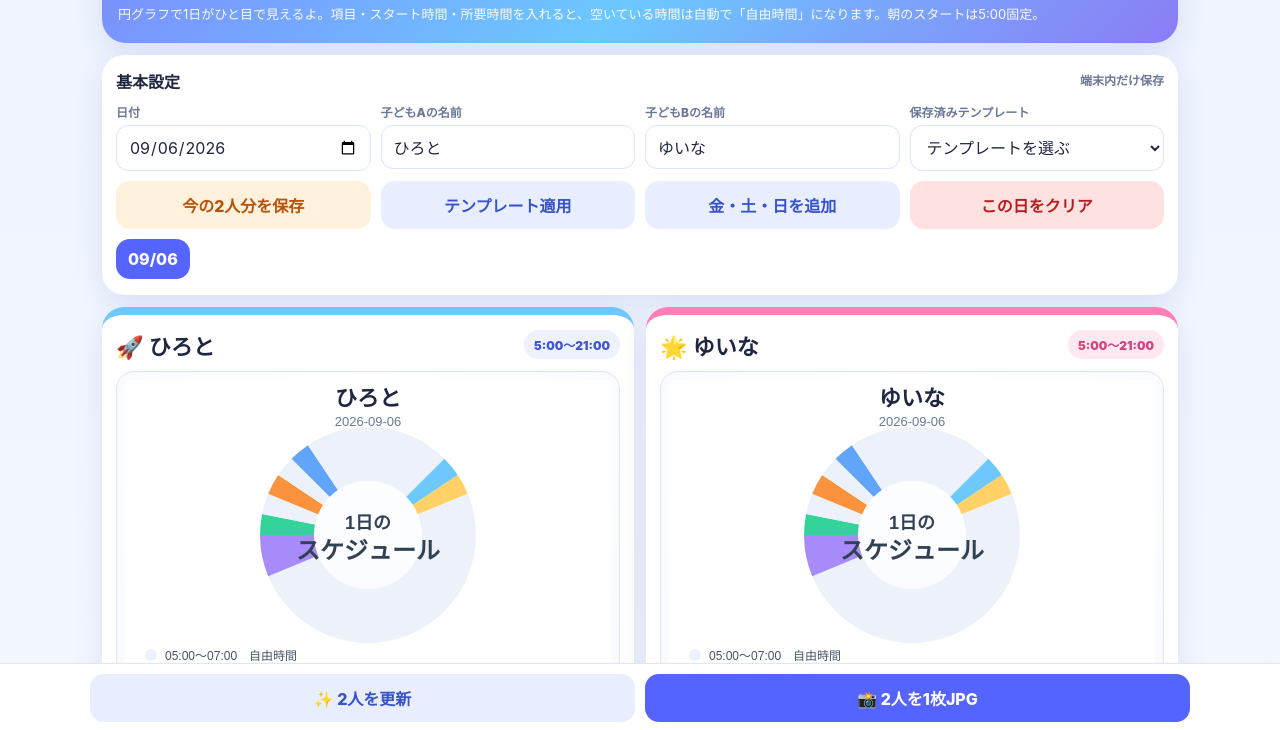
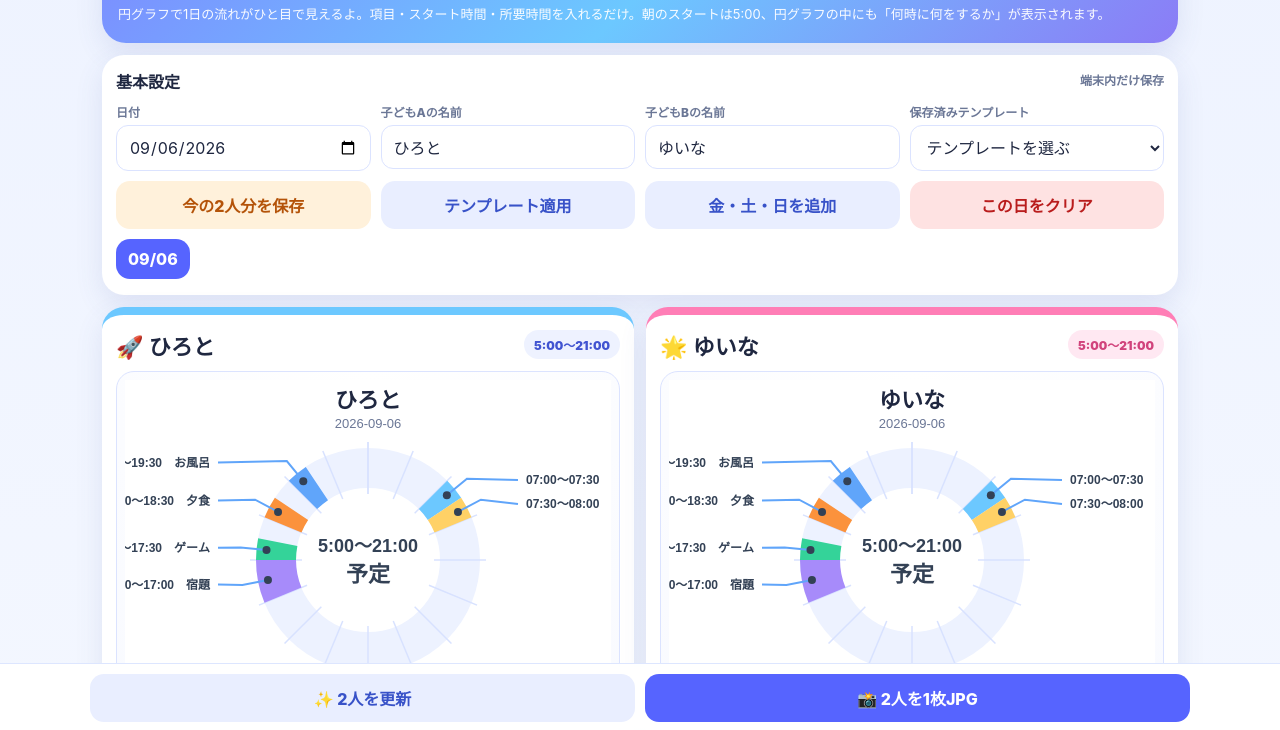
Before and after one commit to fwhh94zbww-bot/-kids-schedule, a plain HTML site: page index.html in a window 1280 px wide. Shown: the part 68-798 px from the top of the page. Drawn offline with Linux system fonts and the light colour scheme.

Commit message:
Add files via upload

```diff
--- a/index.html
+++ b/index.html
@@ -8,7 +8,6 @@
 :root{
   --bg:#f6f8ff;--card:#fff;--ink:#1f2740;--muted:#6b7796;--line:#dbe3ff;
   --pink:#ff7eb6;--sky:#6cc8ff;--mint:#6ee7b7;--yellow:#ffd166;--orange:#ff9f43;--violet:#8b7cf6;
-  --free:#edf1f9;
   --shadow:0 10px 28px rgba(73,92,168,.12);
 }
 *{box-sizing:border-box}
@@ -18,7 +17,7 @@ button{border:0;border-radius:14px;padding:12px 14px;font-weight:800;cursor:poin
 .app{max-width:1100px;margin:auto;padding:12px 12px 96px}
 .hero{background:linear-gradient(135deg,#7c8cff,#6cc8ff,#8b7cf6);color:#fff;border-radius:24px;padding:18px 16px;box-shadow:var(--shadow)}
 .hero h1{margin:0;font-size:24px}
-.hero p{margin:8px 0 0;font-size:13px;opacity:.95;line-height:1.5}
+.hero p{margin:8px 0 0;font-size:13px;opacity:.96;line-height:1.5}
 .card{background:var(--card);border-radius:22px;box-shadow:var(--shadow);padding:14px;margin-top:12px}
 .grid2,.grid3,.grid4{display:grid;gap:10px}
 .grid2{grid-template-columns:1fr 1fr}.grid3{grid-template-columns:repeat(3,1fr)}.grid4{grid-template-columns:repeat(4,1fr)}
@@ -32,7 +31,7 @@ input,select{width:100%;padding:11px 12px;border:1px solid var(--line);border-ra
 .kidHeader{display:flex;justify-content:space-between;align-items:center;gap:8px;margin-bottom:10px}
 .kidHeader h2{font-size:22px;margin:0}.badge{padding:6px 10px;border-radius:999px;font-size:12px;font-weight:900;background:#eef2ff;color:#4154d1}
 .kid.yuina .badge{background:#ffe8f2;color:#d1437c}
-.canvasWrap{background:radial-gradient(circle at 50% 0%,#ffffff 0%,#f7f9ff 100%);border:1px solid var(--line);border-radius:18px;padding:8px}
+.canvasWrap{background:radial-gradient(circle at 50% 0%,#ffffff 0%,#f7f9ff 100%);border:1px solid var(--line);border-radius:18px;padding:8px;overflow:hidden}
 .chartCanvas{width:100%;height:auto;display:block}
 .helper{font-size:12px;color:var(--muted);line-height:1.5}
 .rows{border:1px solid var(--line);border-radius:16px;overflow:hidden;margin-top:8px}
@@ -59,7 +58,7 @@ input,select{width:100%;padding:11px 12px;border:1px solid var(--line);border-ra
 <div class="app">
   <div class="hero">
     <h1>🌈 わくわく こどもスケジュール</h1>
-    <p>円グラフで1日がひと目で見えるよ。項目・スタート時間・所要時間を入れると、空いている時間は自動で「自由時間」になります。朝のスタートは5:00固定。</p>
+    <p>円グラフで1日の流れがひと目で見えるよ。項目・スタート時間・所要時間を入れるだけ。朝のスタートは5:00、円グラフの中にも「何時に何をするか」が表示されます。</p>
   </div>
 
   <div class="card">
@@ -99,12 +98,12 @@ input,select{width:100%;padding:11px 12px;border:1px solid var(--line);border-ra
 'use strict';
 const START_MIN = 5*60;
 const END_MIN = 21*60;
-const ACTIONS = ['起床','学校','朝食','宿題','勉強','ゲーム','遊ぶ','友達と遊ぶ','散歩','お出かけ','昼食','おやつ','夕食','お風呂','明日の準備','歯みがき','読書','お手伝い','習い事','就寝','自由時間','自由記載'];
+const ACTIONS = ['起床','学校','朝食','宿題','勉強','ゲーム','遊ぶ','友達と遊ぶ','散歩','お出かけ','昼食','おやつ','夕食','お風呂','明日の準備','歯みがき','読書','お手伝い','習い事','就寝','自由記載'];
 const COLORS = {
   '起床':'#6cc8ff','学校':'#8b7cf6','朝食':'#ffd166','宿題':'#a78bfa','勉強':'#7c8cff','ゲーム':'#34d399',
   '遊ぶ':'#ff9f43','友達と遊ぶ':'#ff7eb6','散歩':'#5eead4','お出かけ':'#f97316','昼食':'#fbbf24','おやつ':'#f472b6',
   '夕食':'#fb923c','お風呂':'#60a5fa','明日の準備':'#22c55e','歯みがき':'#93c5fd','読書':'#c084fc','お手伝い':'#4ade80',
-  '習い事':'#818cf8','就寝':'#64748b','自由時間':'#edf1f9','自由記載':'#94a3b8'
+  '習い事':'#818cf8','就寝':'#64748b','自由記載':'#94a3b8'
 };
 let state = { names:['ひろと','ゆいな'], activeDate:'', days:{}, templates:[] };
 
@@ -123,6 +122,7 @@ function durationOptions(current){const vals=[0.5,1,1.5,2,2.5,3,3.5,4];return va
 function timeOptions(current){return times().map(t=>`<option ${t===current?'selected':''}>${t}</option>`).join('')}
 function actionOptions(current){return ACTIONS.map(a=>`<option ${a===current?'selected':''}>${a}</option>`).join('')}
 function colorFor(label){return COLORS[label] || '#94a3b8'}
+function roundRect(ctx,x,y,w,h,r,fill){ctx.beginPath(); if(ctx.roundRect){ctx.roundRect(x,y,w,h,r);} else {ctx.rect(x,y,w,h);} ctx.fillStyle=fill; ctx.fill();}
 
 function defaultRows(){
   return [
@@ -154,46 +154,87 @@ function normalizeRows(rows){
   for(let i=1;i<items.length;i++){
     if(items[i].start < items[i-1].end){warnings.push(`${minToTime(items[i].start)} の「${items[i].label}」が前の予定と重なっています。`)}
   }
-
-  let segs=[]; let cur=START_MIN;
-  items.forEach(it=>{
-    if(it.start>cur){segs.push({label:'自由時間',action:'自由時間',start:cur,end:it.start,color:colorFor('自由時間')});}
-    const s=Math.max(cur,it.start);
-    if(it.end>s){segs.push({label:it.label,action:it.action,start:s,end:it.end,color:colorFor(it.action)});cur=it.end;}
-  });
-  if(cur<END_MIN){segs.push({label:'自由時間',action:'自由時間',start:cur,end:END_MIN,color:colorFor('自由時間')});}
-  if(items.length===0){segs=[{label:'自由時間',action:'自由時間',start:START_MIN,end:END_MIN,color:colorFor('自由時間')}];}
-  return {segments:segs,warnings};
+  return {segments:items,warnings};
 }
 
 function segmentText(seg){return `${minToTime(seg.start)}〜${minToTime(seg.end)}　${seg.label}`}
+
+function drawCallouts(ctx,cx,cy,r,segments){
+  const entries = segments.map(seg=>{
+    const mid=((seg.start+seg.end)/2-START_MIN)/(END_MIN-START_MIN)*Math.PI*2 - Math.PI/2;
+    return {seg, mid, side:Math.cos(mid)>=0?'right':'left'};
+  });
+  const left = entries.filter(e=>e.side==='left').sort((a,b)=>Math.sin(a.mid)-Math.sin(b.mid));
+  const right = entries.filter(e=>e.side==='right').sort((a,b)=>Math.sin(a.mid)-Math.sin(b.mid));
+
+  function place(list, side){
+    const xText = side==='right' ? cx + r + 46 : cx - r - 46;
+    let lastY = 72;
+    list.forEach(item=>{
+      let y = cy + Math.sin(item.mid)*(r+14);
+      if(y < lastY) y = lastY;
+      if(y > 380) y = 380;
+      lastY = y + 24;
+      const x1 = cx + Math.cos(item.mid)*(r-10);
+      const y1 = cy + Math.sin(item.mid)*(r-10);
+      const x2 = cx + Math.cos(item.mid)*(r+16);
+      const y2 = cy + Math.sin(item.mid)*(r+16);
+      const x3 = side==='right' ? xText-8 : xText+8;
+      ctx.strokeStyle=item.seg.color; ctx.lineWidth=2;
+      ctx.beginPath(); ctx.moveTo(x1,y1); ctx.lineTo(x2,y2); ctx.lineTo(x3,y); ctx.stroke();
+      ctx.fillStyle=item.seg.color; ctx.beginPath(); ctx.arc(x1,y1,4,0,Math.PI*2); ctx.fill();
+      ctx.fillStyle='#334155'; ctx.font='bold 12px sans-serif'; ctx.textAlign=side==='right'?'left':'right';
+      ctx.fillText(segmentText(item.seg), xText, y+4);
+    });
+  }
+  place(left,'left'); place(right,'right');
+}
 
 function drawDonut(canvas, name, date, segs){
   const ctx=canvas.getContext('2d');
   const dpr = window.devicePixelRatio || 1;
   const cssW = canvas.clientWidth || 360;
-  const cssH = 360;
+  const cssH = 430;
   canvas.width = cssW*dpr; canvas.height = cssH*dpr; ctx.scale(dpr,dpr);
   ctx.clearRect(0,0,cssW,cssH);
-  const cx=cssW/2, cy=155, r=108, inner=54;
+  const cx=cssW/2, cy=180, r=92, line=40;
   ctx.fillStyle='#fff';ctx.fillRect(0,0,cssW,cssH);
-  ctx.fillStyle='#1f2740';ctx.font='bold 22px sans-serif';ctx.textAlign='center';ctx.fillText(name, cx, 26);
-  ctx.fillStyle='#6b7796';ctx.font='13px sans-serif';ctx.fillText(date, cx, 46);
-  let total = END_MIN-START_MIN; let angle=-Math.PI/2;
+  ctx.fillStyle='#1f2740';ctx.font='bold 22px sans-serif';ctx.textAlign='center';ctx.fillText(name, cx, 28);
+  ctx.fillStyle='#6b7796';ctx.font='13px sans-serif';ctx.fillText(date, cx, 48);
+
+  // base ring
+  ctx.strokeStyle='#edf2ff'; ctx.lineWidth=line; ctx.lineCap='butt';
+  ctx.beginPath(); ctx.arc(cx,cy,r,0,Math.PI*2); ctx.stroke();
+
+  // hour ticks
+  for(let m=START_MIN; m<=END_MIN; m+=60){
+    const ang = ((m-START_MIN)/(END_MIN-START_MIN))*Math.PI*2 - Math.PI/2;
+    const ix = cx + Math.cos(ang)*(r-line/2-6);
+    const iy = cy + Math.sin(ang)*(r-line/2-6);
+    const ox = cx + Math.cos(ang)*(r+line/2+6);
+    const oy = cy + Math.sin(ang)*(r+line/2+6);
+    ctx.strokeStyle='#d8e2ff'; ctx.lineWidth=1.5; ctx.beginPath(); ctx.moveTo(ix,iy); ctx.lineTo(ox,oy); ctx.stroke();
+  }
+
   segs.forEach(seg=>{
-    const portion=(seg.end-seg.start)/total; const a2=angle + portion*Math.PI*2;
-    ctx.beginPath(); ctx.moveTo(cx,cy); ctx.arc(cx,cy,r,angle,a2); ctx.closePath();
-    ctx.fillStyle=seg.color; ctx.fill(); angle=a2;
+    const a1=((seg.start-START_MIN)/(END_MIN-START_MIN))*Math.PI*2 - Math.PI/2;
+    const a2=((seg.end-START_MIN)/(END_MIN-START_MIN))*Math.PI*2 - Math.PI/2;
+    ctx.strokeStyle=colorFor(seg.action); ctx.lineWidth=line; ctx.lineCap='butt';
+    ctx.beginPath(); ctx.arc(cx,cy,r,a1,a2); ctx.stroke();
   });
-  ctx.globalCompositeOperation='destination-out'; ctx.beginPath(); ctx.arc(cx,cy,inner,0,Math.PI*2); ctx.fill(); ctx.globalCompositeOperation='source-over';
-  ctx.fillStyle='#334155'; ctx.font='bold 18px sans-serif'; ctx.fillText('1日の',cx,cy-6); ctx.font='bold 24px sans-serif'; ctx.fillText('スケジュール',cx,cy+24);
-  let legendY=280;
-  const shown = segs.slice(0,4);
-  shown.forEach((seg,i)=>{
-    const y=legendY+i*20; ctx.fillStyle=seg.color; ctx.beginPath(); ctx.arc(26,y-5,6,0,Math.PI*2); ctx.fill();
-    ctx.fillStyle='#475569'; ctx.font='12px sans-serif'; ctx.textAlign='left';
-    ctx.fillText(segmentText(seg),40,y);
-  });
+
+  ctx.fillStyle='#334155';
+  ctx.font='bold 18px sans-serif';
+  if(segs.length){
+    ctx.fillText('5:00〜21:00',cx,cy-8);
+    ctx.font='bold 22px sans-serif';
+    ctx.fillText('予定',cx,cy+22);
+    drawCallouts(ctx,cx,cy,r+line/2,segs.slice(0,8));
+  }else{
+    ctx.fillText('予定を入れると',cx,cy-8);
+    ctx.font='bold 20px sans-serif';
+    ctx.fillText('ここに表示',cx,cy+22);
+  }
 }
 
 function kidCardHtml(kidIndex){
@@ -207,10 +248,10 @@ function kidCardHtml(kidIndex){
     </div>
     <div class="canvasWrap"><canvas class="chartCanvas" id="chart-${kidIndex}"></canvas></div>
     <div class="legend">
-      ${norm.segments.slice(0,8).map(seg=>`<div class="legendItem"><span class="sw" style="background:${seg.color}"></span><span>${esc(segmentText(seg))}</span></div>`).join('')}
+      ${norm.segments.length ? norm.segments.slice(0,8).map(seg=>`<div class="legendItem"><span class="sw" style="background:${colorFor(seg.action)}"></span><span>${esc(segmentText(seg))}</span></div>`).join('') : '<div class="legendItem"><span class="sw" style="background:#dbe3ff"></span><span>予定がまだありません</span></div>'}
     </div>
     <div class="warn ${norm.warnings.length?'show':''}" id="warn-${kidIndex}">${norm.warnings.join('<br>')}</div>
-    <div class="sectionTitle" style="margin-top:12px"><span>予定入力</span><span class="helper">空き時間は自由時間に自動変換</span></div>
+    <div class="sectionTitle" style="margin-top:12px"><span>予定入力</span><span class="helper">自由時間は表示しません</span></div>
     <div class="rows">
       <div class="rowHead"><div>項目</div><div>自由記載</div><div>開始</div><div>時間</div><div></div></div>
       ${kid.rows.map(r=>`
@@ -258,10 +299,10 @@ function renderTemplateSelect(){
 }
 
 function save(){
-  localStorage.setItem('kids_schedule_fun_v2', JSON.stringify(state));
+  localStorage.setItem('kids_schedule_fun_v3', JSON.stringify(state));
 }
 function load(){
-  try{ const raw=localStorage.getItem('kids_schedule_fun_v2'); if(raw){ state=JSON.parse(raw); }}catch(e){}
+  try{ const raw=localStorage.getItem('kids_schedule_fun_v3') || localStorage.getItem('kids_schedule_fun_v2'); if(raw){ state=JSON.parse(raw); }}catch(e){}
   state.names = state.names || ['ひろと','ゆいな'];
   state.days = state.days || {}; state.templates = state.templates || []; state.activeDate = state.activeDate || today();
 }
@@ -293,31 +334,28 @@ function updateKidName(){ state.names[0]=$('nameA').value||'子どもA'; state.n
 function updateDate(v){ state.activeDate=v; ensureDay(v); render(); }
 
 function drawExportPoster(){
-  const W=1600,H=1220; const canvas=document.createElement('canvas'); canvas.width=W; canvas.height=H; const ctx=canvas.getContext('2d');
+  const W=1600,H=1320; const canvas=document.createElement('canvas'); canvas.width=W; canvas.height=H; const ctx=canvas.getContext('2d');
   ctx.fillStyle='#f4f7ff'; ctx.fillRect(0,0,W,H);
   roundRect(ctx,28,28,W-56,H-56,30,'#ffffff');
   ctx.fillStyle='#5b6cff'; ctx.font='bold 52px sans-serif'; ctx.fillText('🌈 わくわく こどもスケジュール',56,96);
   ctx.fillStyle='#64748b'; ctx.font='26px sans-serif'; ctx.fillText(state.activeDate+'　5:00〜21:00',58,134);
-  drawPosterKid(ctx, 0, 56, 170, 720, 980);
-  drawPosterKid(ctx, 1, 824, 170, 720, 980);
+  drawPosterKid(ctx, 0, 56, 170, 720, 1080);
+  drawPosterKid(ctx, 1, 824, 170, 720, 1080);
   return canvas.toDataURL('image/jpeg',0.94);
 }
 function drawPosterKid(ctx, kidIndex, x, y, w, h){
-  const name = state.names[kidIndex]; const norm = normalizeRows(currentDay().kids[kidIndex].rows).segments;
+  const name = state.names[kidIndex]; const segs = normalizeRows(currentDay().kids[kidIndex].rows).segments;
   roundRect(ctx,x,y,w,h,24,'#fafcff');
   ctx.fillStyle=kidIndex===0?'#4f46e5':'#ec4899'; ctx.fillRect(x,y,w,14);
   ctx.fillStyle='#1f2740'; ctx.font='bold 40px sans-serif'; ctx.fillText((kidIndex===0?'🚀 ':'🌟 ')+name,x+22,y+56);
-  // donut
-  const cx=x+w/2, cy=y+270, r=150, inner=74;
-  let angle=-Math.PI/2,total=END_MIN-START_MIN;
-  norm.forEach(seg=>{ const portion=(seg.end-seg.start)/total; const a2=angle+portion*Math.PI*2; ctx.beginPath(); ctx.moveTo(cx,cy); ctx.arc(cx,cy,r,angle,a2); ctx.closePath(); ctx.fillStyle=seg.color; ctx.fill(); angle=a2;});
-  ctx.globalCompositeOperation='destination-out'; ctx.beginPath(); ctx.arc(cx,cy,inner,0,Math.PI*2); ctx.fill(); ctx.globalCompositeOperation='source-over';
-  ctx.fillStyle='#334155'; ctx.font='bold 30px sans-serif'; ctx.textAlign='center'; ctx.fillText('1日の予定',cx,cy+10); ctx.textAlign='left';
-  // list
-  let yy=y+485;
-  norm.slice(0,12).forEach(seg=>{ roundRect(ctx,x+24,yy,w-48,42,12,'#fff'); ctx.fillStyle=seg.color; ctx.beginPath(); ctx.arc(x+44,yy+21,8,0,Math.PI*2); ctx.fill(); ctx.fillStyle='#475569'; ctx.font='22px sans-serif'; ctx.fillText(segmentText(seg),x+62,yy+28); yy+=50; });
+  const cx=x+w/2, cy=y+255, r=150, line=54;
+  ctx.strokeStyle='#edf2ff'; ctx.lineWidth=line; ctx.beginPath(); ctx.arc(cx,cy,r,0,Math.PI*2); ctx.stroke();
+  segs.forEach(seg=>{ const a1=((seg.start-START_MIN)/(END_MIN-START_MIN))*Math.PI*2 - Math.PI/2; const a2=((seg.end-START_MIN)/(END_MIN-START_MIN))*Math.PI*2 - Math.PI/2; ctx.strokeStyle=colorFor(seg.action); ctx.lineWidth=line; ctx.beginPath(); ctx.arc(cx,cy,r,a1,a2); ctx.stroke(); });
+  ctx.fillStyle='#334155'; ctx.font='bold 28px sans-serif'; ctx.textAlign='center'; ctx.fillText('5:00〜21:00',cx,cy-10); ctx.font='bold 34px sans-serif'; ctx.fillText('予定',cx,cy+28); ctx.textAlign='left';
+  let yy=y+490;
+  if(!segs.length){ roundRect(ctx,x+24,yy,w-48,50,12,'#fff'); ctx.fillStyle='#64748b'; ctx.font='22px sans-serif'; ctx.fillText('予定がまだありません',x+38,yy+33); return; }
+  segs.slice(0,14).forEach(seg=>{ roundRect(ctx,x+24,yy,w-48,44,12,'#fff'); ctx.fillStyle=colorFor(seg.action); ctx.beginPath(); ctx.arc(x+44,yy+22,8,0,Math.PI*2); ctx.fill(); ctx.fillStyle='#475569'; ctx.font='22px sans-serif'; ctx.fillText(segmentText(seg),x+62,yy+29); yy+=50; });
 }
-function roundRect(ctx,x,y,w,h,r,fill){ ctx.beginPath(); if(ctx.roundRect){ ctx.roundRect(x,y,w,h,r);} else { ctx.rect(x,y,w,h);} ctx.fillStyle=fill; ctx.fill(); }
 
 // events
 $('dayDate').addEventListener('change',e=>updateDate(e.target.value));
@@ -328,9 +366,9 @@ $('renderBoth').addEventListener('click',render); $('makeJpg').addEventListener(
 $('dayTabs').addEventListener('click',e=>{ const btn=e.target.closest('button[data-date]'); if(btn){ state.activeDate=btn.getAttribute('data-date'); render(); }});
 $('kidsWrap').addEventListener('click',e=>{
   const kidBox=e.target.closest('.kid'); if(!kidBox) return; const kidIndex=Number(kidBox.getAttribute('data-kid')); const rows=currentDay().kids[kidIndex].rows;
-  if(e.target.classList.contains('addRow')){ addRow(kidIndex); }
-  if(e.target.classList.contains('sortRows')){ sortRows(kidIndex); }
-  if(e.target.classList.contains('clearRows')){ clearRows(kidIndex); }
+  if(e.target.classList.contains('addRow')) addRow(kidIndex);
+  if(e.target.classList.contains('sortRows')) sortRows(kidIndex);
+  if(e.target.classList.contains('clearRows')) clearRows(kidIndex);
   if(e.target.classList.contains('deleteRow')){ const row=e.target.closest('.row'); const id=row.getAttribute('data-row'); currentDay().kids[kidIndex].rows = rows.filter(r=>r.id!==id); render(); }
 });
 $('kidsWrap').addEventListener('change',e=>{
@@ -347,8 +385,8 @@ $('kidsWrap').addEventListener('input',e=>{
 });
 
 load();
-$('dayDate').value = state.activeDate || today();
 if(!state.activeDate) state.activeDate=today();
+$('dayDate').value = state.activeDate;
 ensureDay(state.activeDate);
 render();
 })();
```
